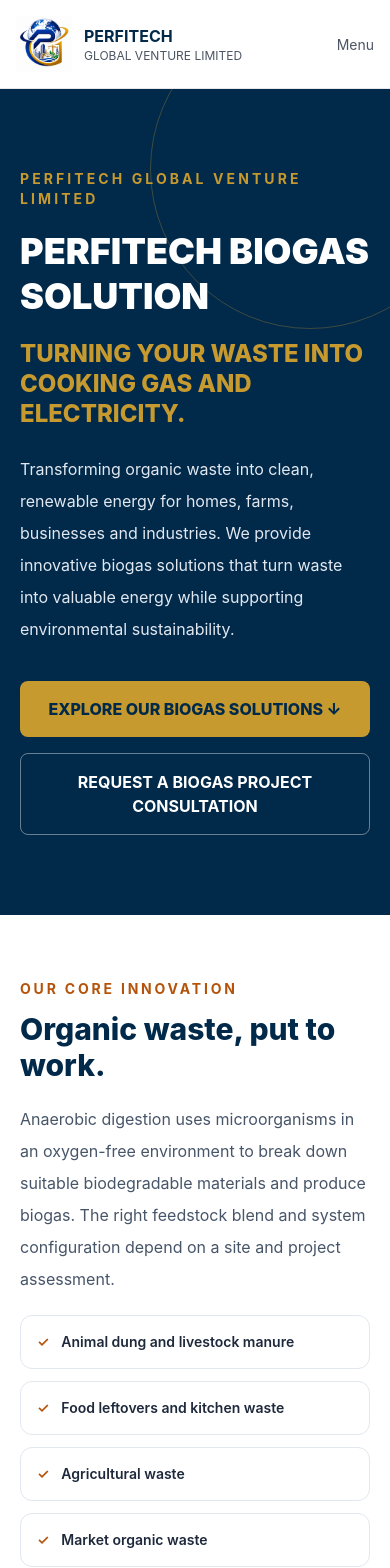
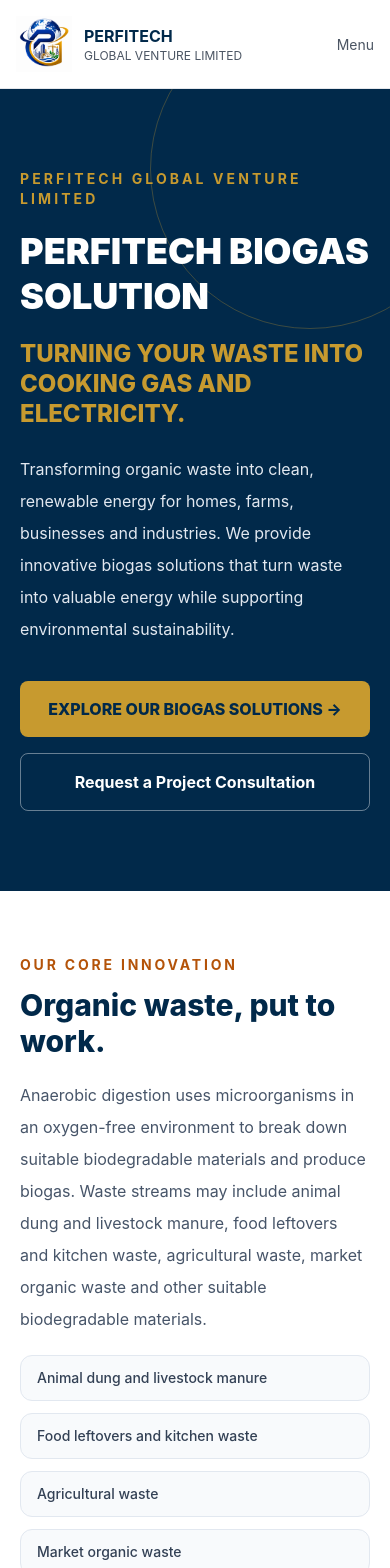
Before and after one commit to perficoin-hue/perfi-site, a Next.js app: page /biogas in a window 390 px wide. Shown: the top 1568 px of the page. Built offline with nearby package versions, Linux system fonts and the light colour scheme.

Commit message:
Add consistent biogas consultation CTA wording to the biogas section

```diff
--- a/pages/biogas.tsx
+++ b/pages/biogas.tsx
@@ -10,7 +10,10 @@ export default function Biogas() {
     <div className="min-h-screen bg-white text-slate-800">
       <Head>
         <title>PERFITECH BIOGAS SOLUTION | Cooking Gas & Electricity</title>
-        <meta name="description" content="Discover PERFITECH BIOGAS SOLUTION: converting suitable organic waste into renewable biogas for cooking and electricity, subject to project assessment." />
+        <meta
+          name="description"
+          content="Discover PERFITECH BIOGAS SOLUTION: converting suitable organic waste into renewable biogas for cooking and electricity, subject to project assessment."
+        />
         <meta name="theme-color" content="#0B1730" />
       </Head>
       <Header />
@@ -23,8 +26,8 @@ export default function Biogas() {
             <p className="mt-5 max-w-5xl text-2xl font-extrabold leading-tight text-perfi-gold sm:text-4xl">TURNING YOUR WASTE INTO COOKING GAS AND ELECTRICITY.</p>
             <p className="mt-6 max-w-3xl text-base leading-8 text-slate-200 sm:text-lg">Transforming organic waste into clean, renewable energy for homes, farms, businesses and industries. We provide innovative biogas solutions that turn waste into valuable energy while supporting environmental sustainability.</p>
             <div className="mt-9 flex flex-col gap-4 sm:flex-row">
-              <a href="#solutions" className="rounded-lg bg-perfi-gold px-7 py-4 text-center font-extrabold text-perfi-navy transition hover:brightness-110">EXPLORE OUR BIOGAS SOLUTIONS <span aria-hidden="true">↓</span></a>
-              <Link href="/contact?service=Biogas%20Project%20Consultation" className="rounded-lg border border-white/40 px-7 py-4 text-center font-bold text-white transition hover:border-perfi-gold hover:text-perfi-gold">REQUEST A BIOGAS PROJECT CONSULTATION</Link>
+              <a href="#solutions" className="rounded-lg bg-perfi-gold px-7 py-4 text-center font-extrabold text-perfi-navy transition hover:brightness-110">EXPLORE OUR BIOGAS SOLUTIONS <span aria-hidden="true">→</span></a>
+              <Link href="/contact?service=Biogas%20Project%20Consultation" className="rounded-lg border border-white/40 px-7 py-4 text-center font-bold text-white transition hover:border-perfi-gold hover:text-perfi-gold">Request a Project Consultation</Link>
             </div>
           </div>
         </section>
@@ -34,13 +37,13 @@ export default function Biogas() {
             <div>
               <p className="text-sm font-bold uppercase tracking-[0.2em] text-amber-700">Our core innovation</p>
               <h2 className="mt-3 text-3xl font-extrabold text-perfi-navy sm:text-4xl">Organic waste, put to work.</h2>
-              <p className="mt-5 leading-8 text-slate-600">Anaerobic digestion uses microorganisms in an oxygen-free environment to break down suitable biodegradable materials and produce biogas. The right feedstock blend and system configuration depend on a site and project assessment.</p>
+              <p className="mt-5 leading-8 text-slate-600">Anaerobic digestion uses microorganisms in an oxygen-free environment to break down suitable biodegradable materials and produce biogas. Waste streams may include animal dung and livestock manure, food leftovers and kitchen waste, agricultural waste, market organic waste and other suitable biodegradable materials.</p>
               <ul className="mt-5 grid gap-3 sm:grid-cols-2">
-                {['Animal dung and livestock manure', 'Food leftovers and kitchen waste', 'Agricultural waste', 'Market organic waste', 'Other suitable biodegradable materials'].map(item => <li key={item} className="flex gap-3 rounded-xl border border-slate-200 p-4 text-sm font-semibold"><span className="text-amber-700">✓</span>{item}</li>)}
+                {['Animal dung and livestock manure', 'Food leftovers and kitchen waste', 'Agricultural waste', 'Market organic waste', 'Other suitable biodegradable materials'].map(item => <li key={item} className="rounded-xl border border-slate-200 bg-slate-50 px-4 py-3 text-sm font-medium text-slate-700">{item}</li>)}
               </ul>
             </div>
             <figure className="overflow-hidden rounded-3xl bg-slate-100 shadow-xl">
-              <img className={photoClass} src="https://images.unsplash.com/photo-1547592180-85f173990554?auto=format&fit=crop&w=1200&q=85" alt="Fresh organic food materials that illustrate potential biodegradable feedstocks" loading="lazy" />
+              <img className={photoClass} src="https://images.unsplash.com/photo-1547592180-85f173990554?auto=format&fit=crop&w=1200&q=85" alt="Fresh organic food materials that illustrate potential feedstock for a biogas digester" loading="lazy" />
               <figcaption className="px-5 py-3 text-xs text-slate-500">Illustrative image. Feedstock suitability is confirmed during project assessment.</figcaption>
             </figure>
           </div>
@@ -55,10 +58,10 @@ export default function Biogas() {
             </div>
             <div className="mt-10 grid gap-3 sm:grid-cols-2 lg:grid-cols-4">
               {[
-                ['01', 'ORGANIC WASTE', 'Suitable, prepared biodegradable feedstock'],
-                ['02', 'BIOGAS DIGESTER', 'Oxygen-free digestion in a designed system'],
-                ['03', 'BIOGAS PRODUCTION', 'Biogas captured and managed safely'],
-                ['04', 'GAS CLEANING', 'Gas conditioned as required for its application'],
+                ['01', 'ORGANIC WASTE', 'Suitable biodegradable feedstock'],
+                ['02', 'BIOGAS DIGESTER', 'Controlled oxygen-free digestion'],
+                ['03', 'BIOGAS PRODUCTION', 'Gas generated and captured safely'],
+                ['04', 'GAS CLEANING', 'Conditioned for use as required'],
               ].map(([number, title, detail]) => <div key={number} className="relative rounded-2xl border border-slate-200 bg-white p-6 shadow-sm">
                 <span className="text-xs font-black tracking-widest text-amber-700">STEP {number}</span>
                 <h3 className="mt-3 text-lg font-extrabold text-perfi-navy">{title}</h3>
@@ -67,12 +70,12 @@ export default function Biogas() {
             </div>
             <div className="mt-5 grid gap-4 lg:grid-cols-2">
               <article className="overflow-hidden rounded-2xl bg-perfi-navy text-white">
-                <img className="h-56 w-full object-cover" src="https://images.unsplash.com/photo-1556911220-e15b29be8c8f?auto=format&fit=crop&w=1200&q=85" alt="Domestic kitchen representing a cooking application for biogas" loading="lazy" />
-                <div className="p-6 sm:p-8"><p className="text-xs font-extrabold uppercase tracking-[0.18em] text-perfi-gold">Energy option 1</p><h3 className="mt-2 text-2xl font-extrabold">Waste to cooking gas</h3><p className="mt-3 leading-7 text-slate-300">Biogas can provide renewable cooking gas as an alternative to conventional cooking fuels. Domestic and commercial uses require appropriately cleaned or conditioned gas, compatible appliances, suitable storage and safe distribution designed for the project.</p><p className="mt-3 text-sm font-semibold text-perfi-gold">Homes · Kitchens · Restaurants · Commercial cooking</p></div>
+                <img className="h-56 w-full object-cover" src="https://images.unsplash.com/photo-1556911220-e15b29be8c8f?auto=format&fit=crop&w=1200&q=85" alt="Domestic kitchen representing a cooking-gas application for biogas" loading="lazy" />
+                <div className="p-6 sm:p-8"><p className="text-xs font-extrabold uppercase tracking-[0.18em] text-perfi-gold">Energy option 1</p><h3 className="mt-2 text-2xl font-extrabold">Waste to cooking gas</h3><p className="mt-3 leading-7 text-slate-300">Biogas can be cleaned and conditioned as necessary and supplied through a properly designed system for cooking, offering a renewable alternative to conventional cooking fuels.</p></div>
               </article>
               <article className="overflow-hidden rounded-2xl bg-perfi-navy text-white">
-                <img className="h-56 w-full object-cover" src="https://images.unsplash.com/photo-1581092160562-40aa08e78837?auto=format&fit=crop&w=1200&q=85" alt="Technical equipment representing an energy generation application" loading="lazy" />
-                <div className="p-6 sm:p-8"><p className="text-xs font-extrabold uppercase tracking-[0.18em] text-perfi-gold">Energy option 2</p><h3 className="mt-2 text-2xl font-extrabold">Waste to electricity</h3><p className="mt-3 leading-7 text-slate-300">Biogas can fuel a suitable generator to produce electricity when gas quality, generator specification and operating conditions are suitable. Applications may include homes, farms, hotels, restaurants, commercial buildings, industrial facilities, and backup or off-grid systems.</p><p className="mt-3 text-sm font-semibold text-perfi-gold">Homes · Farms · Businesses · Industry · Off-grid</p></div>
+                <img className="h-56 w-full object-cover" src="https://images.unsplash.com/photo-1581092160562-40aa08e78837?auto=format&fit=crop&w=1200&q=85" alt="Technical equipment representing a biogas generator for electricity generation" loading="lazy" />
+                <div className="p-6 sm:p-8"><p className="text-xs font-extrabold uppercase tracking-[0.18em] text-perfi-gold">Energy option 2</p><h3 className="mt-2 text-2xl font-extrabold">Waste to electricity</h3><p className="mt-3 leading-7 text-slate-300">Biogas can power suitable generators for electricity at homes, farms, hotels, commercial facilities and industrial sites where project design and site conditions support it.</p></div>
               </article>
             </div>
             <div className="mt-5 grid items-center gap-6 rounded-2xl border border-amber-200 bg-amber-50 p-6 sm:grid-cols-[1fr_auto] sm:p-8">
@@ -87,14 +90,23 @@ export default function Biogas() {
             <div className="overflow-hidden rounded-3xl bg-slate-100 shadow-xl">
               <img className="h-72 w-full object-cover sm:h-96" src="https://images.unsplash.com/photo-1516937941344-00b4e0337589?auto=format&fit=crop&w=1400&q=85" alt="Industrial energy equipment illustrating a complete biogas installation" loading="lazy" />
             </div>
-            <div><p className="text-sm font-bold uppercase tracking-[0.2em] text-amber-700">Designed around your project</p><h2 className="mt-3 text-3xl font-extrabold text-perfi-navy sm:text-4xl">A complete installation starts with a careful assessment.</h2><p className="mt-5 leading-8 text-slate-600">We consider feedstock type and availability, daily quantities, location, energy needs, gas treatment, storage, safe distribution and relevant operating requirements. No fixed gas output, electricity production or savings can be promised without a detailed project assessment.</p><Link href="/contact?service=Biogas%20Project%20Consultation" className="mt-7 inline-flex rounded-lg bg-perfi-gold px-6 py-4 font-extrabold text-perfi-navy hover:brightness-110">REQUEST A BIOGAS PROJECT CONSULTATION →</Link></div>
+            <div>
+              <p className="text-sm font-bold uppercase tracking-[0.2em] text-amber-700">Designed around your project</p>
+              <h2 className="mt-3 text-3xl font-extrabold text-perfi-navy sm:text-4xl">A complete installation starts with a careful assessment.</h2>
+              <p className="mt-5 leading-8 text-slate-600">We consider feedstock type and availability, daily quantities, location, energy needs, gas treatment, storage, safe distribution and relevant operating requirements. No fixed gas output, electricity production or savings can be promised without a detailed project assessment.</p>
+              <Link href="/contact?service=Biogas%20Project%20Consultation" className="mt-7 inline-flex rounded-lg bg-perfi-gold px-6 py-4 font-extrabold text-perfi-navy hover:brightness-110">Request a Project Consultation <span aria-hidden="true">→</span></Link>
+            </div>
           </div>
         </section>
 
         <section id="solutions" className="bg-perfi-navy px-5 py-14 text-white sm:px-8">
           <div className="mx-auto flex max-w-7xl flex-col gap-6 md:flex-row md:items-center md:justify-between">
-            <div><p className="text-xs font-bold uppercase tracking-[0.2em] text-perfi-gold">Take the next step</p><h2 className="mt-2 text-2xl font-extrabold sm:text-3xl">Explore a biogas project for your site.</h2><p className="mt-2 max-w-2xl text-slate-300">Share your feedstock, location and energy goals so the project requirements can be discussed.</p></div>
-            <Link href="/contact?service=Biogas%20Project%20Consultation" className="shrink-0 rounded-lg bg-perfi-gold px-6 py-4 text-center font-extrabold text-perfi-navy hover:brightness-110">REQUEST A CONSULTATION →</Link>
+            <div>
+              <p className="text-xs font-bold uppercase tracking-[0.2em] text-perfi-gold">Take the next step</p>
+              <h2 className="mt-2 text-2xl font-extrabold sm:text-3xl">Explore a biogas project for your site.</h2>
+              <p className="mt-2 max-w-2xl text-slate-300">Share your feedstock, location and energy goals so the project requirements can be discussed.</p>
+            </div>
+            <Link href="/contact?service=Biogas%20Project%20Consultation" className="shrink-0 rounded-lg bg-perfi-gold px-6 py-4 text-center font-extrabold text-perfi-navy hover:brightness-110">Request a Project Consultation <span aria-hidden="true">→</span></Link>
           </div>
         </section>
       </main>
```
